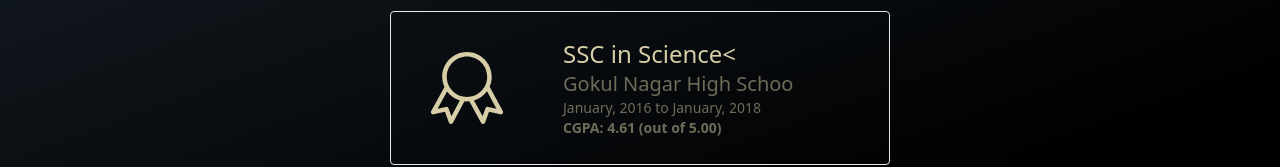
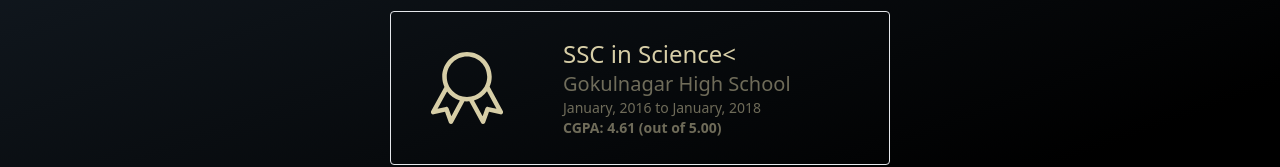
Before and after one commit to kaiesmahmud/nehal-portfolio, a React (Create React App) app: page /about in a window 1280 px wide. Shown: the part 989-1156 px from the top of the page. Built offline with nearby package versions, Linux system fonts and the light colour scheme.

Commit message:
page edited

```diff
--- a/src/pages/About.js
+++ b/src/pages/About.js
@@ -20,7 +20,7 @@
         {
             id:3,
             name:'SSC in Science<',
-            institute:'Gokul Nagar High Schoo',
+            institute:'Gokulnagar High School',
             time:'January, 2016 to January, 2018',
             cgpa:'CGPA: 4.61 (out of 5.00)'
         },
--- a/src/pages/Experience.js
+++ b/src/pages/Experience.js
@@ -78,7 +78,6 @@
                             </div>
                         </div>
                     ))
-
                 }
             </section>
             <h1 className='text-3xl px-5 font-extralight'>Skills:</h1>
@@ -97,7 +96,6 @@
                                             ))
                                         }
                                     </div>
-
                                 </div>
                             </div>
                         </div>
@@ -118,7 +116,6 @@
                                 <div className='flex flex-col gap-2'>
                                     <h2 className='text-lg font-extralight'>{i.name}</h2>
                                     <h3 className='text-xs text-opacity-30 opacity-30'>{i.date}</h3>
-
                                 </div>
                             </div>
                         </div>
```
